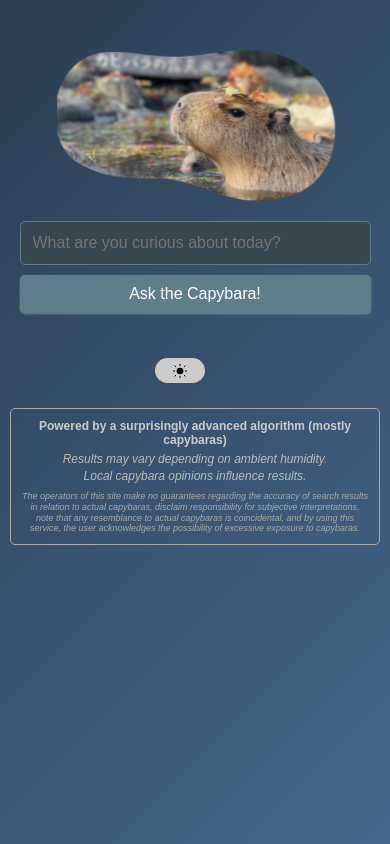
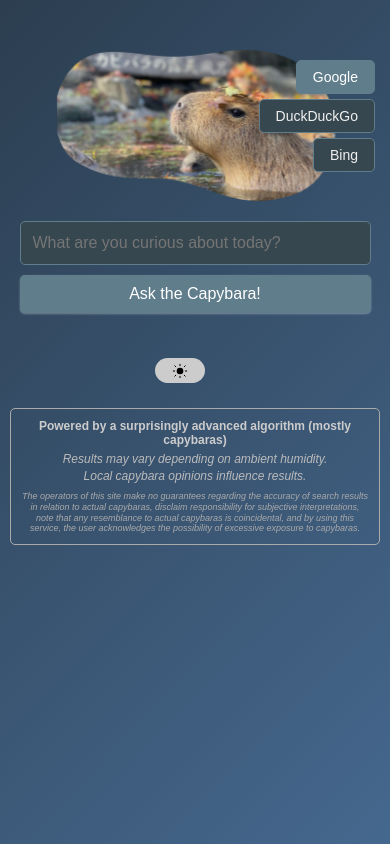
Before and after one commit to bonfired/bonfired.github.io, a plain HTML site: page index.html in a window 390 px wide. Both pictures are taken after a click on the button 180 px from the left and 370 px from the top of the page. Drawn offline with Linux system fonts and the light colour scheme.

Commit message:
Update index.html with support with multiple search engines

```diff
--- a/index.html
+++ b/index.html
@@ -167,6 +167,7 @@ body.dark-mode #algorithm-text {
   position: relative;
   transition: background-color 0.3s ease;
   overflow: hidden; /* Hide the 'before' element when transitioning */
+  z-index: 10; /* Ensure it's above other elements */
 }
 
 #dark-mode-toggle .toggle-icon {
@@ -274,16 +275,85 @@ body.dark-mode #dark-mode-toggle .sun-icon {
     line-height: 1.2; /* Adjust line height for readability */
   }
 }
+
+/* Search Engine Buttons */
+#search-engine-selector {
+  position: fixed;
+  top: 20px;
+  right: 90px; /* Adjusted to be to the left of the dark mode toggle */
+  display: flex;
+  gap: 10px;
+  z-index: 10; /* Ensure it's above other elements */
+}
+
+.search-engine-button {
+  padding: 8px 16px;
+  font-size: 14px;
+  border: 1px solid #ccc;
+  border-radius: 5px;
+  cursor: pointer;
+  background-color: white;
+  color: #333;
+  transition: background-color 0.3s ease, color 0.3s ease, border-color 0.3s ease;
+}
+
+.search-engine-button:hover {
+  background-color: #f0f0f0;
+}
+
+.search-engine-button.active {
+  background-color: #4285f4;
+  color: white;
+  border-color: #4285f4;
+}
+
+body.dark-mode .search-engine-button {
+  background-color: #37474f;
+  color: #f0f0f0;
+  border-color: #607d8b;
+}
+
+body.dark-mode .search-engine-button:hover {
+  background-color: #455a64;
+}
+
+body.dark-mode .search-engine-button.active {
+  background-color: #607d8b;
+  color: #fff;
+  border-color: #607d8b;
+}
+
+@media (max-width: 768px) {
+  #search-engine-selector {
+    position: fixed;
+    top: 60px; /* Adjust for smaller screens */
+    right: 15px;
+    flex-direction: column; /* Stack buttons on smaller screens */
+    align-items: flex-end; /* Align buttons to the right */
+    gap: 5px;
+  }
+
+  .search-engine-button {
+    width: auto; /* Adjust width for stacked buttons */
+    display: block; /* Make them block elements */
+    text-align: center;
+  }
+}
 </style>
 
 </head>
 <body >
 <div id="search-container">
   <img id="capybara-logo" src="image.webp" alt="Capybara Logo">
-  <form action="https://www.google.com/search" method="get">
+  <form id="search-form" action="https://www.google.com/search" method="get">
     <input type="text" id="search-input" name="q" placeholder="What are you curious about today?">
     <input type="submit" id="search-button" value="Ask the Capybara!">
   </form>
+</div>
+<div id="search-engine-selector">
+  <button class="search-engine-button active" data-engine="google">Google</button>
+  <button class="search-engine-button" data-engine="duckduckgo">DuckDuckGo</button>
+  <button class="search-engine-button" data-engine="bing">Bing</button>
 </div>
 <button id="dark-mode-toggle">
   <svg class="toggle-icon sun-icon" viewBox="0 0 24 24">
@@ -297,6 +367,15 @@ body.dark-mode #dark-mode-toggle .sun-icon {
 <script>
   const body = document.body;
   const darkModeToggle = document.getElementById('dark-mode-toggle');
+  const searchForm = document.getElementById('search-form');
+  const searchEngineButtons = document.querySelectorAll('.search-engine-button');
+
+  // Search engine URLs
+  const searchEngines = {
+    google: 'https://www.google.com/search',
+    duckduckgo: 'https://duckduckgo.com/',
+    bing: 'https://www.bing.com/search'
+  };
 
   // Function to set dark mode
   function setDarkMode(isDark) {
@@ -316,6 +395,19 @@ body.dark-mode #dark-mode-toggle .sun-icon {
     localStorage.setItem('darkMode', isDarkMode);
   }
 
+  // Function to set the search engine
+  function setSearchEngine(engine) {
+    searchForm.action = searchEngines[engine];
+    localStorage.setItem('searchEngine', engine);
+    // Update button active state
+    searchEngineButtons.forEach(button => {
+      button.classList.remove('active');
+      if (button.dataset.engine === engine) {
+        button.classList.add('active');
+      }
+    });
+  }
+
   // Apply dark mode based on stored preference on page load
   document.addEventListener('DOMContentLoaded', () => {
     const storedDarkMode = localStorage.getItem('darkMode');
@@ -324,10 +416,23 @@ body.dark-mode #dark-mode-toggle .sun-icon {
     } else if (storedDarkMode === 'false') {
       setDarkMode(false);
     }
+
+    // Apply stored search engine preference
+    const storedSearchEngine = localStorage.getItem('searchEngine');
+    if (storedSearchEngine && searchEngines[storedSearchEngine]) {
+      setSearchEngine(storedSearchEngine);
+    }
   });
 
   // Add event listener to the toggle button
   darkModeToggle.addEventListener('click', toggleDarkMode);
+
+  // Add event listeners to search engine buttons
+  searchEngineButtons.forEach(button => {
+    button.addEventListener('click', function() {
+      setSearchEngine(this.dataset.engine);
+    });
+  });
 </script>
 <div id="bottom-legal-container">
   <div id="algorithm-text">Powered by a surprisingly advanced algorithm (mostly capybaras)</div>
```
